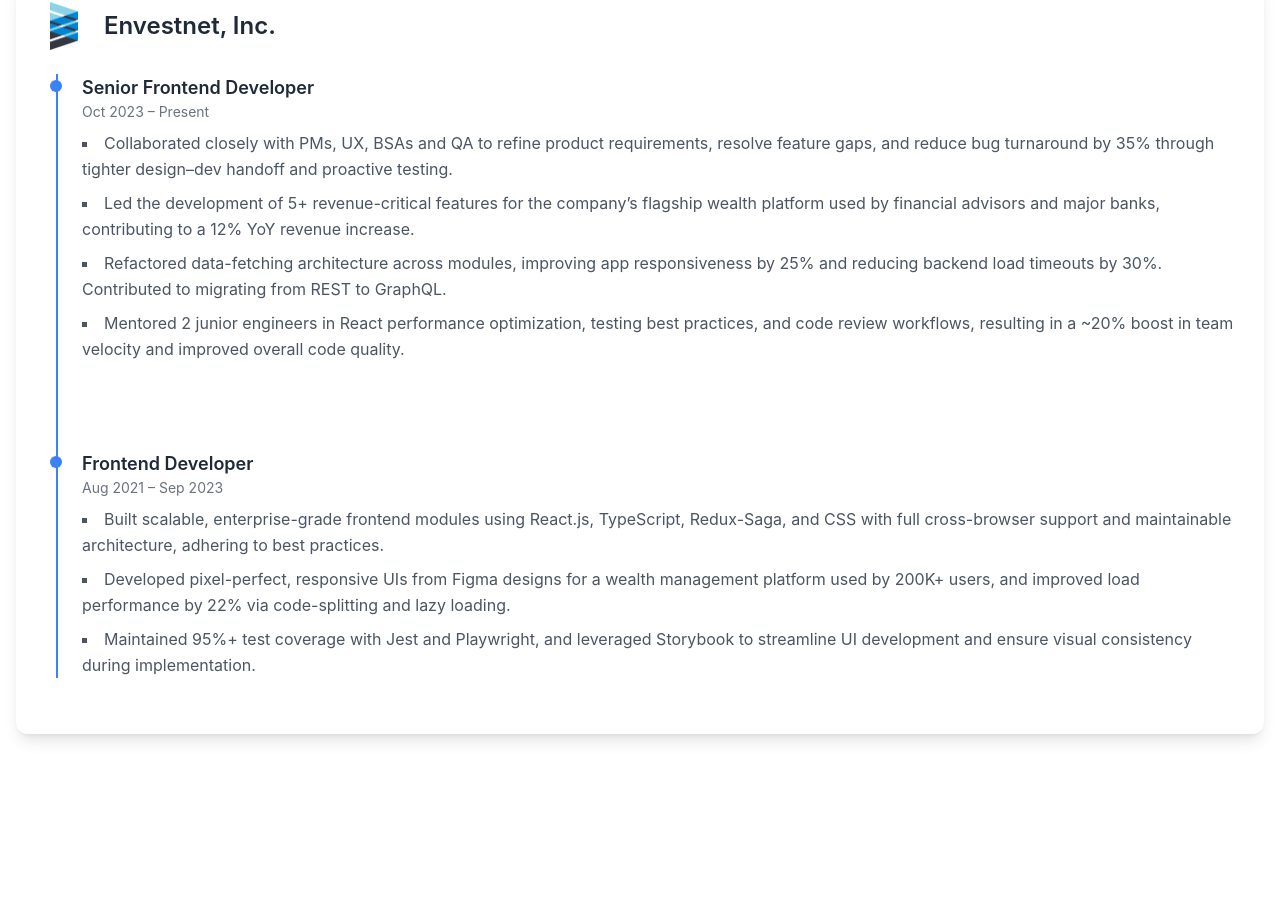
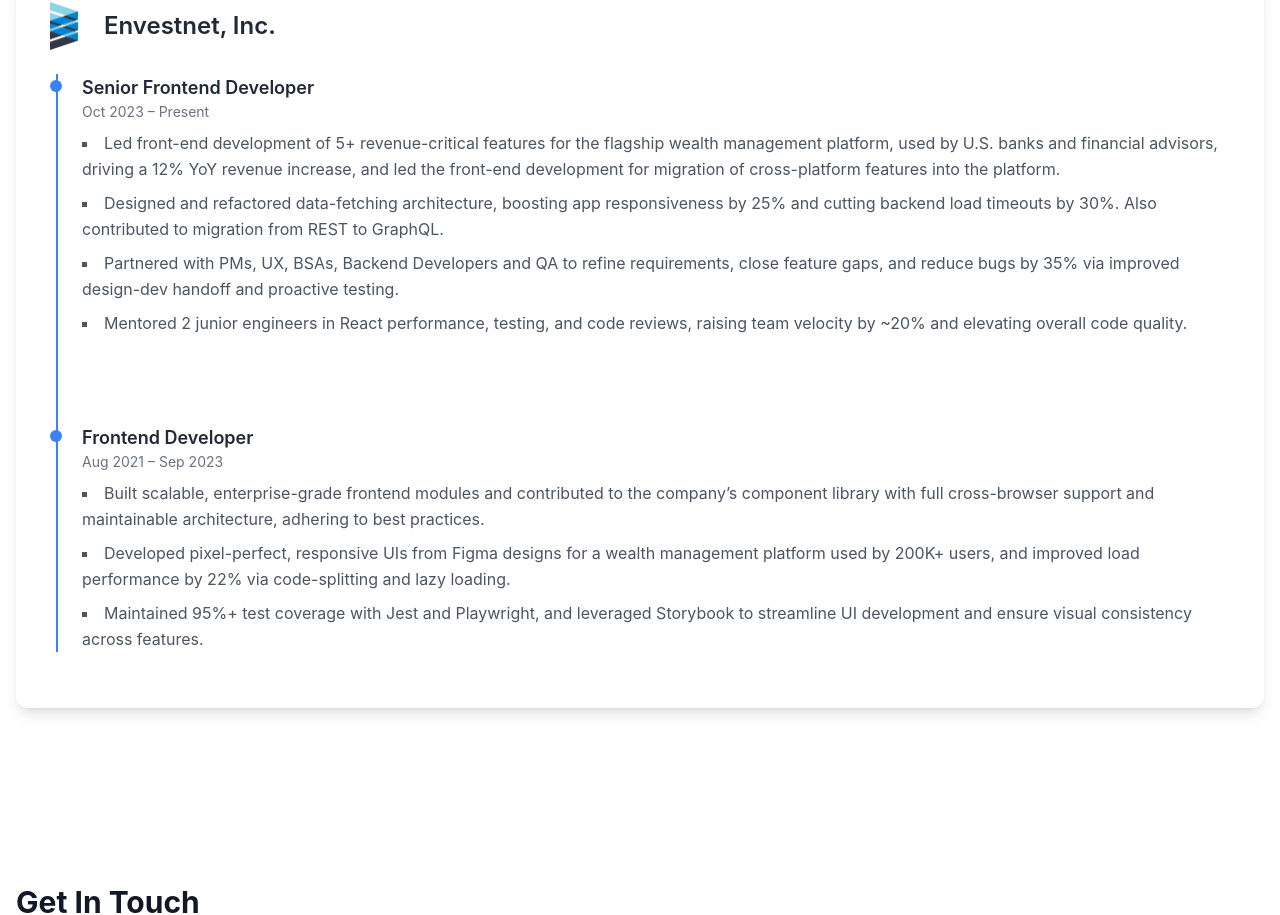
Before and after one commit to akhilesh-dinesh/akhilesh-portfolio, a React (Vite) app: page / in a window 1280 px wide. Shown: the part 2114-3029 px from the top of the page. Built offline with nearby package versions, Linux system fonts and the light colour scheme.

Commit message:
experience update

```diff
--- a/src/data/experience.js
+++ b/src/data/experience.js
@@ -7,19 +7,19 @@
         title: "Senior Frontend Developer",
         duration: "Oct 2023 – Present",
         description: [
-          "Collaborated closely with PMs, UX, BSAs and QA to refine product requirements, resolve feature gaps, and reduce bug turnaround by 35% through tighter design–dev handoff and proactive testing.",
-          "Led the development of 5+ revenue-critical features for the company’s flagship wealth platform used by financial advisors and major banks, contributing to a 12% YoY revenue increase.",
-          "Refactored data-fetching architecture across modules, improving app responsiveness by 25% and reducing backend load timeouts by 30%. Contributed to migrating from REST to GraphQL.",
-          "Mentored 2 junior engineers in React performance optimization, testing best practices, and code review workflows, resulting in a ~20% boost in team velocity and improved overall code quality.",
+          "Led front-end development of 5+ revenue-critical features for the flagship wealth management platform, used by U.S. banks and financial advisors, driving a 12% YoY revenue increase, and led the front-end development for migration of cross-platform features into the platform.",
+          "Designed and refactored data-fetching architecture, boosting app responsiveness by 25% and cutting backend load timeouts by 30%. Also contributed to migration from REST to GraphQL.",
+          "Partnered with PMs, UX, BSAs, Backend Developers and QA to refine requirements, close feature gaps, and reduce bugs by 35% via improved design-dev handoff and proactive testing.",
+          "Mentored 2 junior engineers in React performance, testing, and code reviews, raising team velocity by ~20% and elevating overall code quality.",
         ],
       },
       {
         title: "Frontend Developer",
         duration: "Aug 2021 – Sep 2023",
         description: [
-          "Built scalable, enterprise-grade frontend modules using React.js, TypeScript, Redux-Saga, and CSS with full cross-browser support and maintainable architecture, adhering to best practices.",
+          "Built scalable, enterprise-grade frontend modules and contributed to the company’s component library with full cross-browser support and maintainable architecture, adhering to best practices.",
           "Developed pixel-perfect, responsive UIs from Figma designs for a wealth management platform used by 200K+ users, and improved load performance by 22% via code-splitting and lazy loading.",
-          "Maintained 95%+ test coverage with Jest and Playwright, and leveraged Storybook to streamline UI development and ensure visual consistency during implementation.",
+          "Maintained 95%+ test coverage with Jest and Playwright, and leveraged Storybook to streamline UI development and ensure visual consistency across features.",
         ],
       },
     ],
```
